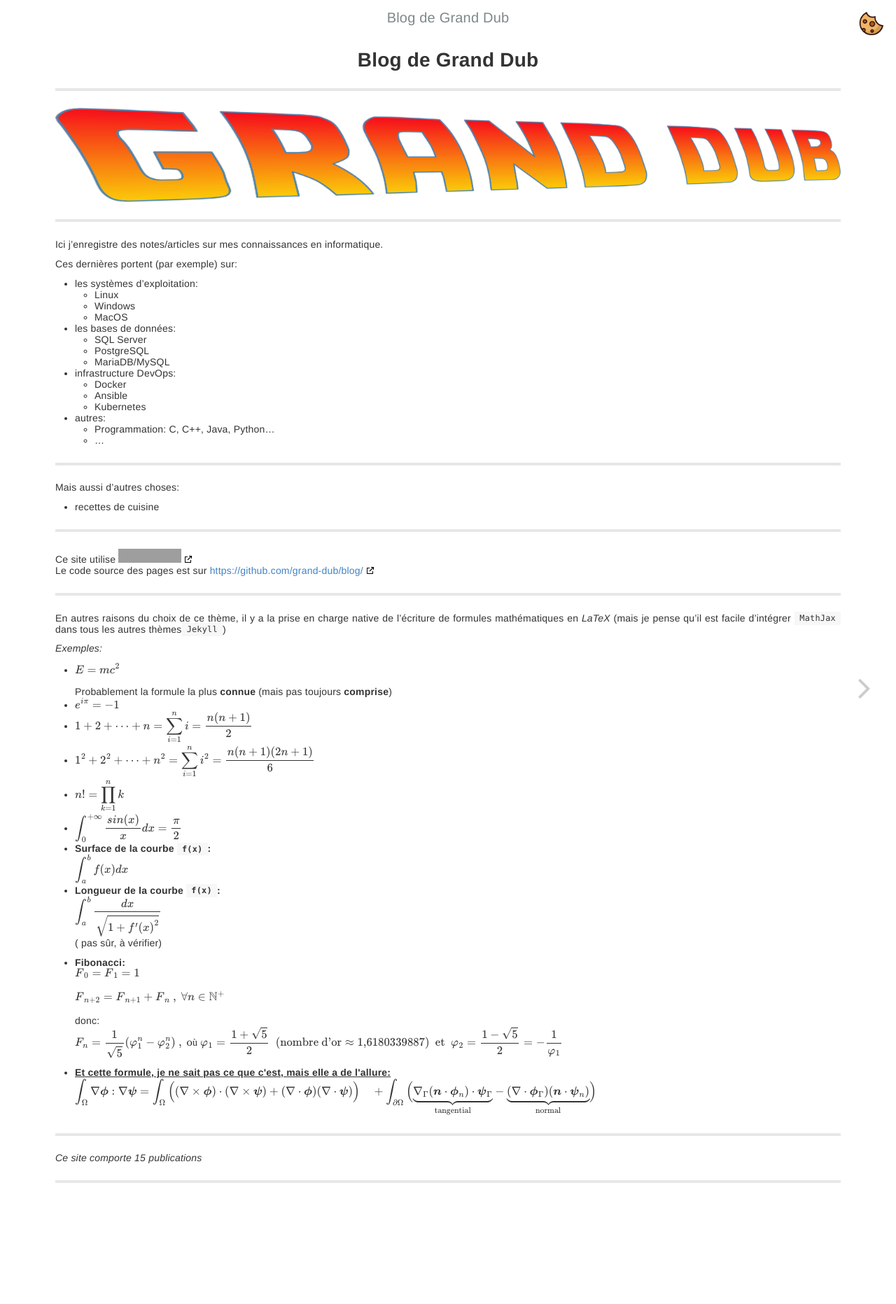
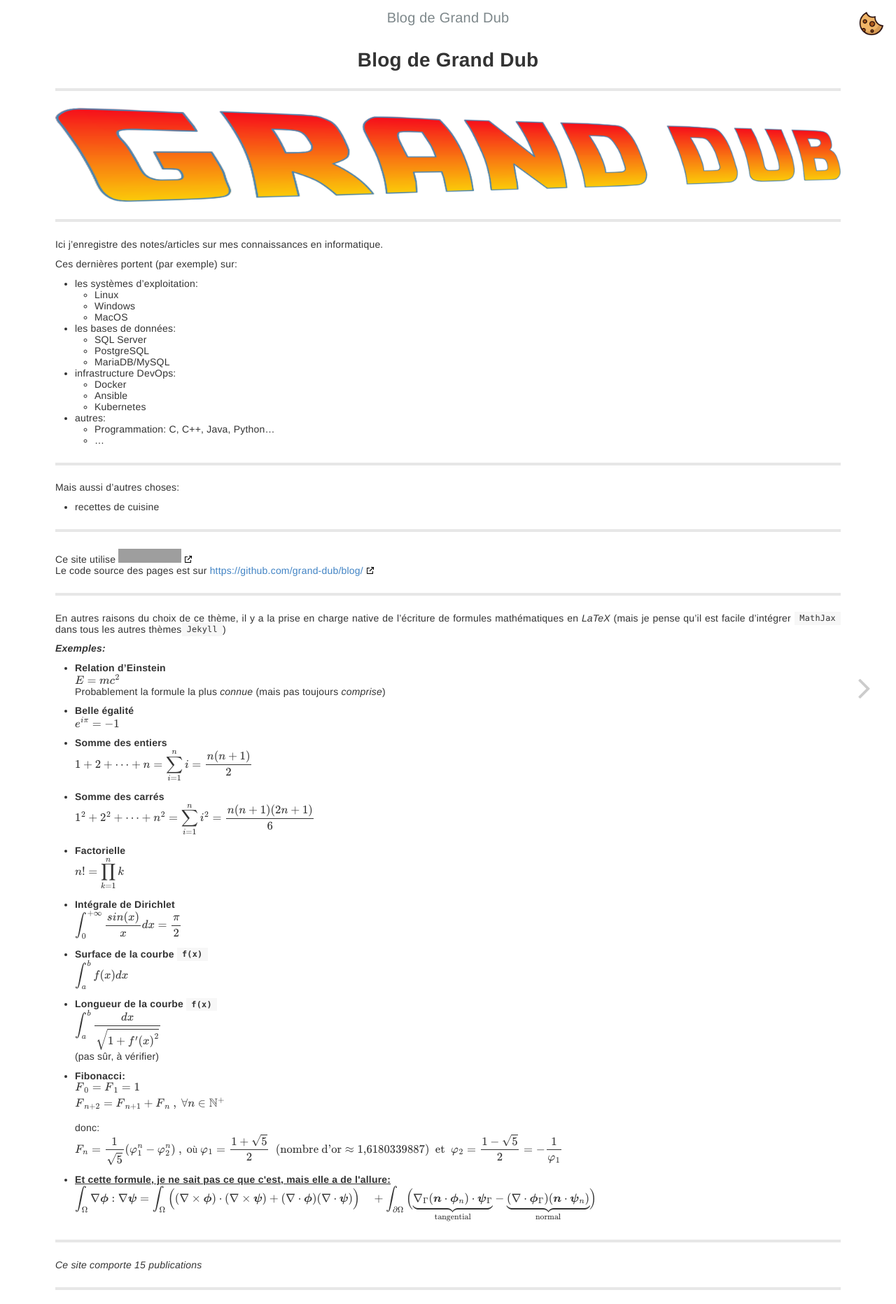
Before and after one commit to Grand-Dub/blog, a Jekyll site: the page built from index.md, in a window 1280 px wide. Shown: the whole page at 70% size. Built offline with Jekyll 4.4.1, drawn with Linux system fonts in a browser that asks for light colours; grey boxes are pictures that could not be loaded.

Commit message:
meilleur affichage de MathJAX: plus de perte des puces <li>

```diff
--- a/assets/gitbook/custom.css
+++ b/assets/gitbook/custom.css
@@ -334,4 +334,5 @@ inspiration: https://stackoverflow.com/questions/66950313/horizontal-scrollbar-f
 .MathJax {
     overflow-x: auto;
     display: flex;
+    overflow-y: hidden;
 }
--- a/index.md
+++ b/index.md
@@ -43,31 +43,45 @@ Le code source des pages est sur <https://github.com/grand-dub/blog/>{:target="_
 
 En autres raisons du choix de ce thème, il y a la prise en charge native de l'écriture de formules mathématiques en *LaTeX* (mais je pense qu'il est facile d'intégrer `MathJax` dans tous les autres thèmes`Jekyll`)
 
-*Exemples:*
-- $ \displaystyle E=mc^2 $
-  Probablement la formule la plus **connue** (mais pas toujours **comprise**)
-- $ \displaystyle e^{i\pi}=-1 $
-- $ \displaystyle 1+2+\cdots+n=\sum_{i=1}^{n}i = \frac{n(n+1)}{2} $
-- $ \displaystyle 1^2+2^2+\cdots+n^2=\sum_{i=1}^{n}i^2 = \frac{n(n+1)(2n+1)}{6} $
-- $ \displaystyle n!=\prod_{k=1}^n k $
-- $ \displaystyle \int_0^{+\infty} \frac{sin(x)}{x} dx = \frac{\pi}{2} $
-- **Surface de la courbe `f(x)`:** $ \displaystyle \int_a^b f(x) dx $
-- **Longueur de la courbe `f(x)`:** $ \displaystyle \int_a^b \frac{dx}{\sqrt{1+{f'(x)}^2}} $ (
-  pas sûr, à vérifier)
+***Exemples:***
+- **Relation d'Einstein**
+  $ E=mc^2 $
+  Probablement la formule la plus *connue* (mais pas toujours *comprise*)
+
+- **Belle égalité**
+  $ \displaystyle e^{i\pi}=-1 $
+
+- **Somme des entiers**
+  $ \displaystyle 1+2+\cdots+n=\sum_{i=1}^{n}i = \frac{n(n+1)}{2} $
+
+- **Somme des carrés**
+  $ \displaystyle 1^2+2^2+\cdots+n^2=\sum_{i=1}^{n}i^2 = \frac{n(n+1)(2n+1)}{6} $
+
+- **Factorielle**
+  $ \displaystyle n!=\prod_{k=1}^n k $
+
+- **Intégrale de Dirichlet**
+  $ \displaystyle \int_0^{+\infty} \frac{sin(x)}{x} dx = \frac{\pi}{2} $
+
+- **Surface de la courbe `f(x)`**
+  $ \displaystyle \int_a^b f(x) dx $
+
+- **Longueur de la courbe `f(x)`**
+  $ \displaystyle \int_a^b \frac{dx}{\sqrt{1+{f'(x)}^2}} $
+  (pas sûr, à vérifier)
 
 - **Fibonacci:**
+$$ \displaystyle
+\begin{align}
+& F{_0}=F{_1}=1 \\
+& F{_{n+2}}=F{_{n+1}}+F{_{n}} ~,~ \forall n \in \mathbb{N}^{+}
+\end{align}
 $$
-\displaystyle
-F{_0}=F{_1}=1
+donc:
+  $$ \displaystyle
+  F_{n}={\frac {1}{\sqrt {5}}}(\varphi_{1}^{n} - \varphi_{2}^{n}) ~,~ {\text{où }} \varphi_{1}={\frac {1+{\sqrt {5}}}{2}}  ~~ {\text{(nombre d'or}}\approx 1{,}6180339887{\text{)}} ~ ~ {\text{et}} ~ ~ \varphi_{2}={\frac {1-{\sqrt {5}}}{2}}=-{\frac {1}{\varphi_{1} }}
 $$
-$$
-\displaystyle
-F{_{n+2}}=F{_{n+1}}+F{_{n}} ~,~ \forall n \in \mathbb{N}^{+}
-$$
-donc: $$
-\displaystyle
-F_{n}={\frac {1}{\sqrt {5}}}(\varphi_{1}^{n} - \varphi_{2}^{n}) ~,~ {\text{où }} \varphi_{1}={\frac {1+{\sqrt {5}}}{2}}  ~~ {\text{(nombre d'or}}\approx 1{,}6180339887{\text{)}} ~ ~ {\text{et}} ~ ~ \varphi_{2}={\frac {1-{\sqrt {5}}}{2}}=-{\frac {1}{\varphi_{1} }}
-$$
+
 
 - **<u>Et cette formule, je ne sait pas ce que c'est, mais elle a de l'allure:</u>**
 $$ \displaystyle
```
